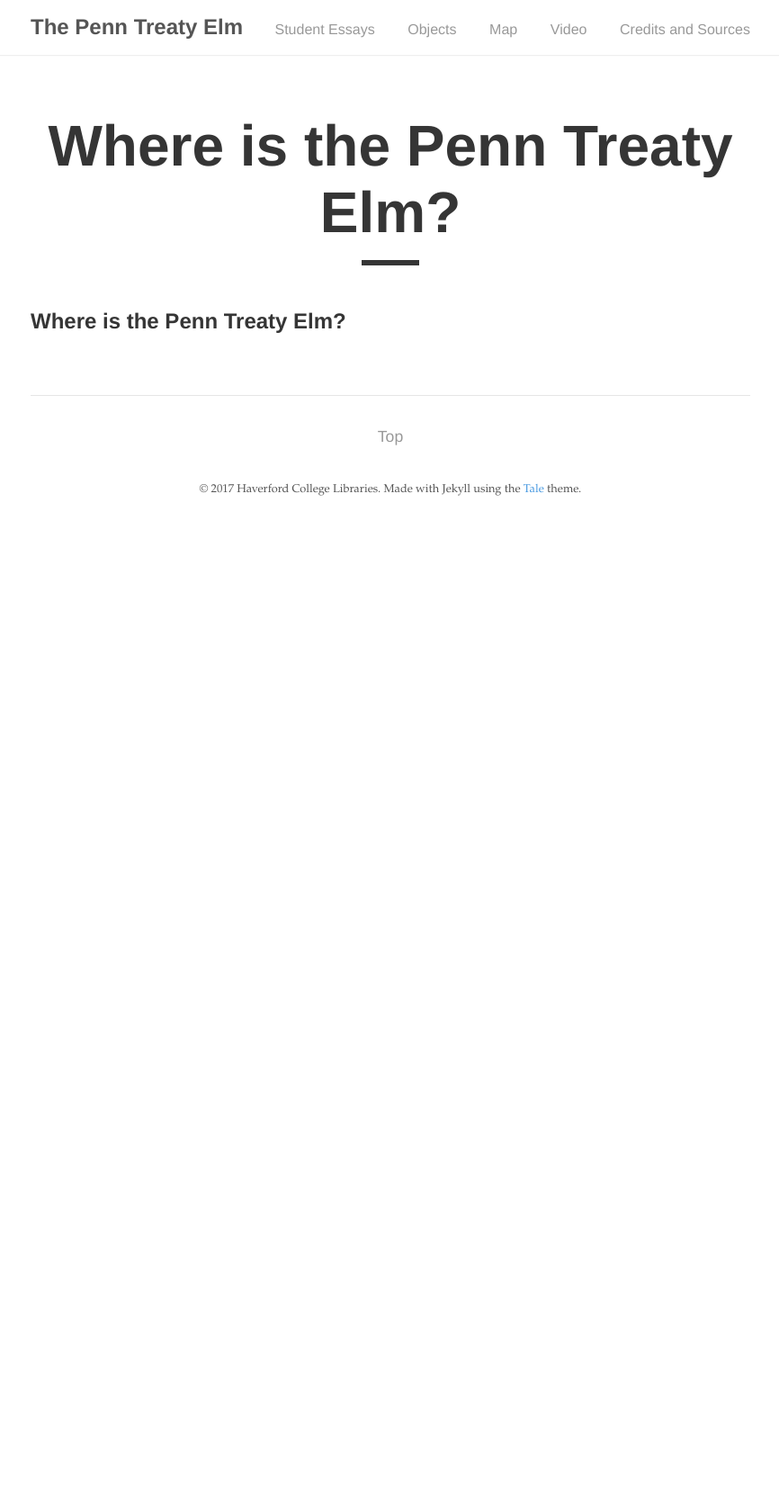
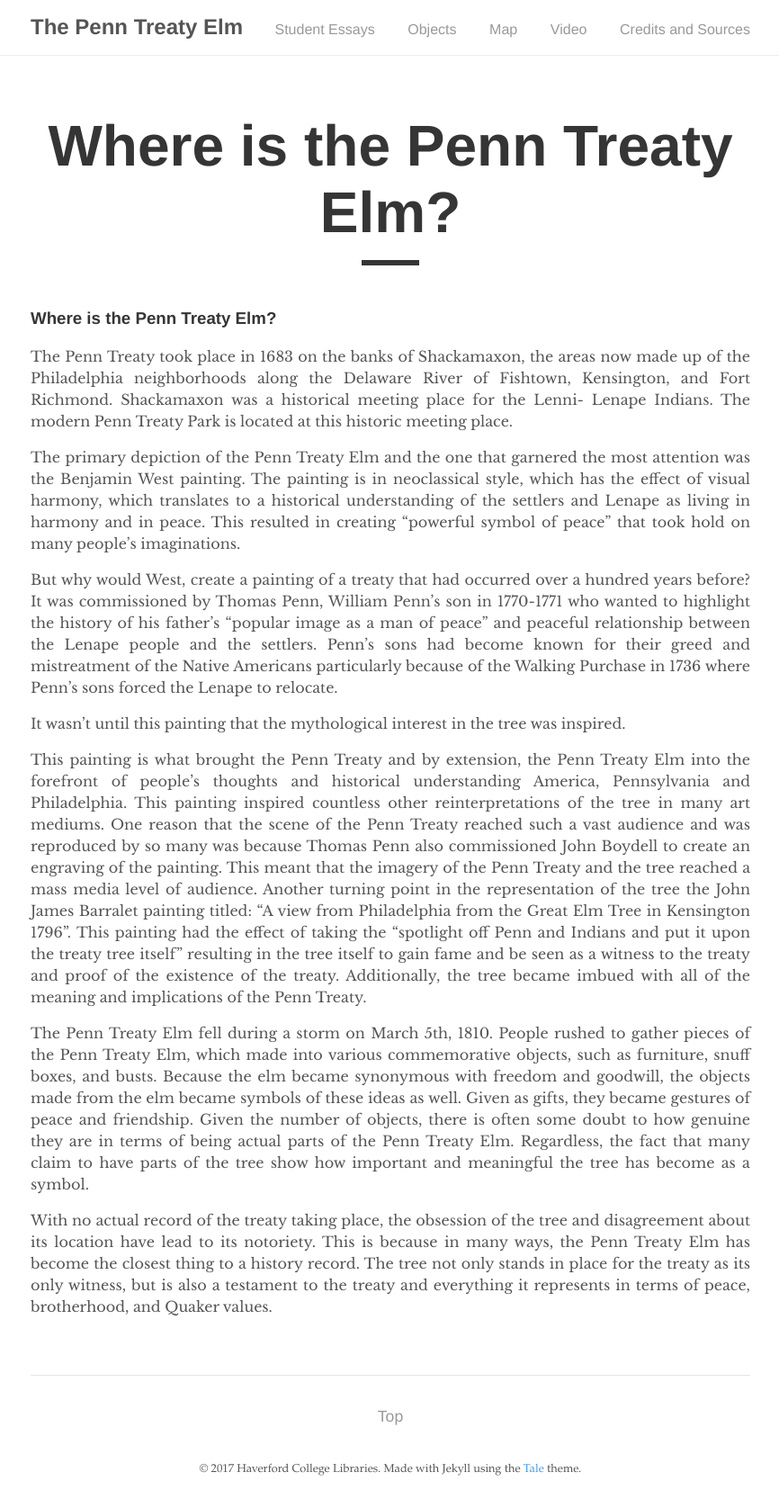
Before and after one commit to mzarafon/penn-treaty-elm, a Jekyll site: the page built from Where-is-the-Penn-Treaty-Elm.md, in a window 1280 px wide. Shown: the whole page at 90% size, without its empty margins (206-1072 px from the left). Built offline with Jekyll 4.4.1, drawn with Linux system fonts in a browser that asks for light colours; before the commit the page ends 900 px from its top, so only the background shows below that.

Commit message:
Update Where-is-the-Penn-Treaty-Elm.md

```diff
--- a/Where-is-the-Penn-Treaty-Elm.md
+++ b/Where-is-the-Penn-Treaty-Elm.md
@@ -4,4 +4,18 @@ title: "Where is the Penn Treaty Elm?"
 permalink: /student-essays/Where-is-the-Penn-Treaty-Elm
 ---
 
-## Where is the Penn Treaty Elm?
+### Where is the Penn Treaty Elm?
+
+The Penn Treaty took place in 1683 on the banks of Shackamaxon, the areas now made up of the Philadelphia neighborhoods along the Delaware River of Fishtown, Kensington, and Fort Richmond. Shackamaxon was a historical meeting place for the Lenni- Lenape Indians. The modern Penn Treaty Park is located at this historic meeting place.
+
+The primary depiction of the Penn Treaty Elm and the one that garnered the most attention was the Benjamin West painting. The painting is in neoclassical style, which has the effect of visual harmony, which translates to a historical understanding of the settlers and Lenape as living in harmony and in peace. This resulted in creating “powerful symbol of peace” that took hold on many people’s imaginations.
+
+But why would West, create a painting of a treaty that had occurred over a hundred years before? It was commissioned by Thomas Penn, William Penn’s son in 1770-1771 who wanted to highlight the history of his father’s “popular image as a man of peace” and peaceful relationship between the Lenape people and the settlers. Penn’s sons had become known for their greed and mistreatment of the Native Americans particularly because of the Walking Purchase in 1736 where Penn’s sons forced the Lenape to relocate.
+
+It wasn’t until this painting that the mythological interest in the tree was inspired.
+
+This painting is what brought the Penn Treaty and by extension, the Penn Treaty Elm into the forefront of people’s thoughts and historical understanding America, Pennsylvania and Philadelphia. This painting inspired countless other reinterpretations of the tree in many art mediums. One reason that the scene of the Penn Treaty reached such a vast audience and was reproduced by so many was because Thomas Penn also commissioned John Boydell to create an engraving of the painting. This meant that the imagery of the Penn Treaty and the tree reached a mass media level of audience. Another turning point in the representation of the tree the John James Barralet painting titled: “A view from Philadelphia from the Great Elm Tree in Kensington 1796”. This painting had the effect of taking the “spotlight off Penn and Indians and put it upon the treaty tree itself” resulting in the tree itself to gain fame and be seen as a witness to the treaty and proof of the existence of the treaty. Additionally, the tree became imbued with all of the meaning and implications of the Penn Treaty.
+
+The Penn Treaty Elm fell during a storm on March 5th, 1810. People rushed to gather pieces of the Penn Treaty Elm, which made into various commemorative objects, such as furniture, snuff boxes, and busts. Because the elm became synonymous with freedom and goodwill, the objects made from the elm became symbols of these ideas as well. Given as gifts, they became gestures of peace and friendship. Given the number of objects, there is often some doubt to how genuine they are in terms of being actual parts of the Penn Treaty Elm. Regardless, the fact that many claim to have parts of the tree show how important and meaningful the tree has become as a symbol.
+
+With no actual record of the treaty taking place, the obsession of the tree and disagreement about its location have lead to its notoriety. This is because in many ways, the Penn Treaty Elm has become the closest thing to a history record. The tree not only stands in place for the treaty as its only witness, but is also a testament to the treaty and everything it represents in terms of peace, brotherhood, and Quaker values.
```
